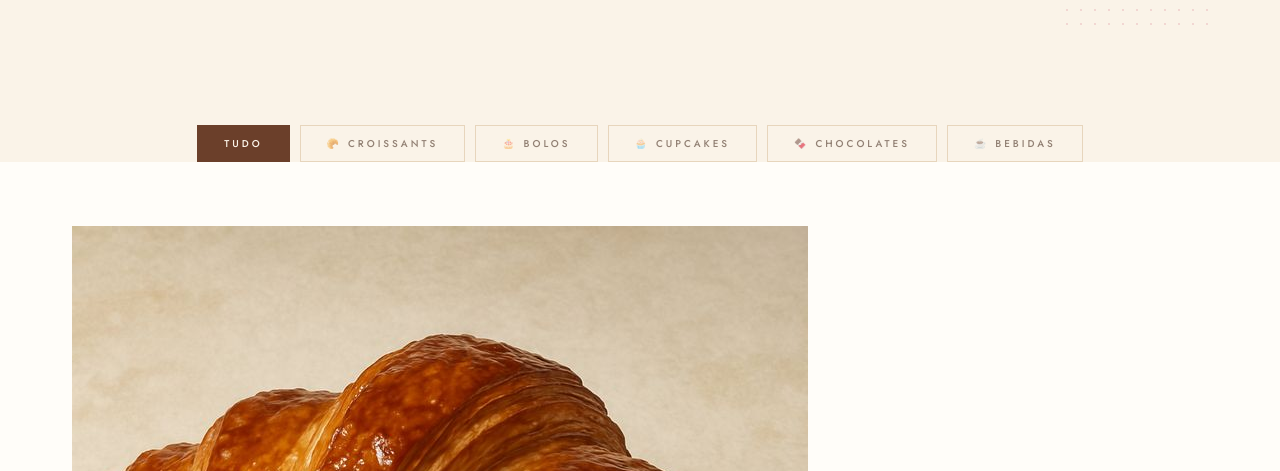
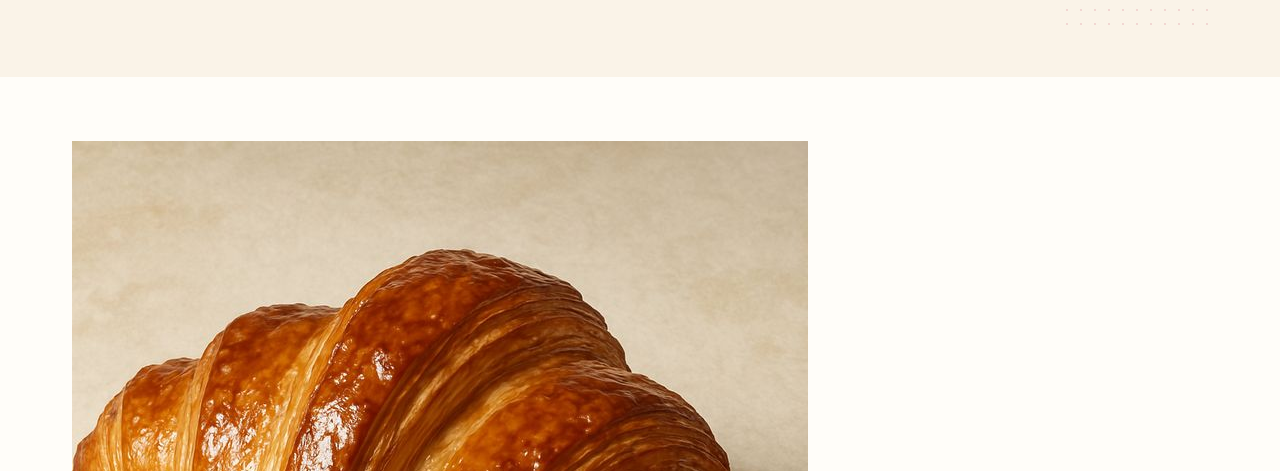
Before and after one commit to SaraCastaldeli/restaurante, a plain HTML site: page cardapio.html in a window 1280 px wide. Shown: the part 329-800 px from the top of the page. Drawn offline with nearby package versions, Linux system fonts and the light colour scheme.

Commit message:
finalizado

```diff
--- a/cardapio.html
+++ b/cardapio.html
@@ -409,15 +409,6 @@
     <p class="page-sub">Feitos com ingredientes frescos, todos os dias, com muito amor.</p>
   </div>
 
-  <!-- ═══ FILTROS ═══ -->
-  <div class="filtros">
-    <button class="filtro-btn ativo">Tudo</button>
-    <button class="filtro-btn">🥐 Croissants</button>
-    <button class="filtro-btn">🎂 Bolos</button>
-    <button class="filtro-btn">🧁 Cupcakes</button>
-    <button class="filtro-btn">🍫 Chocolates</button>
-    <button class="filtro-btn">☕ Bebidas</button>
-  </div>
 
   <!-- ═══ CARDÁPIO ═══ -->
   <div class="cardapio-wrap">
```
